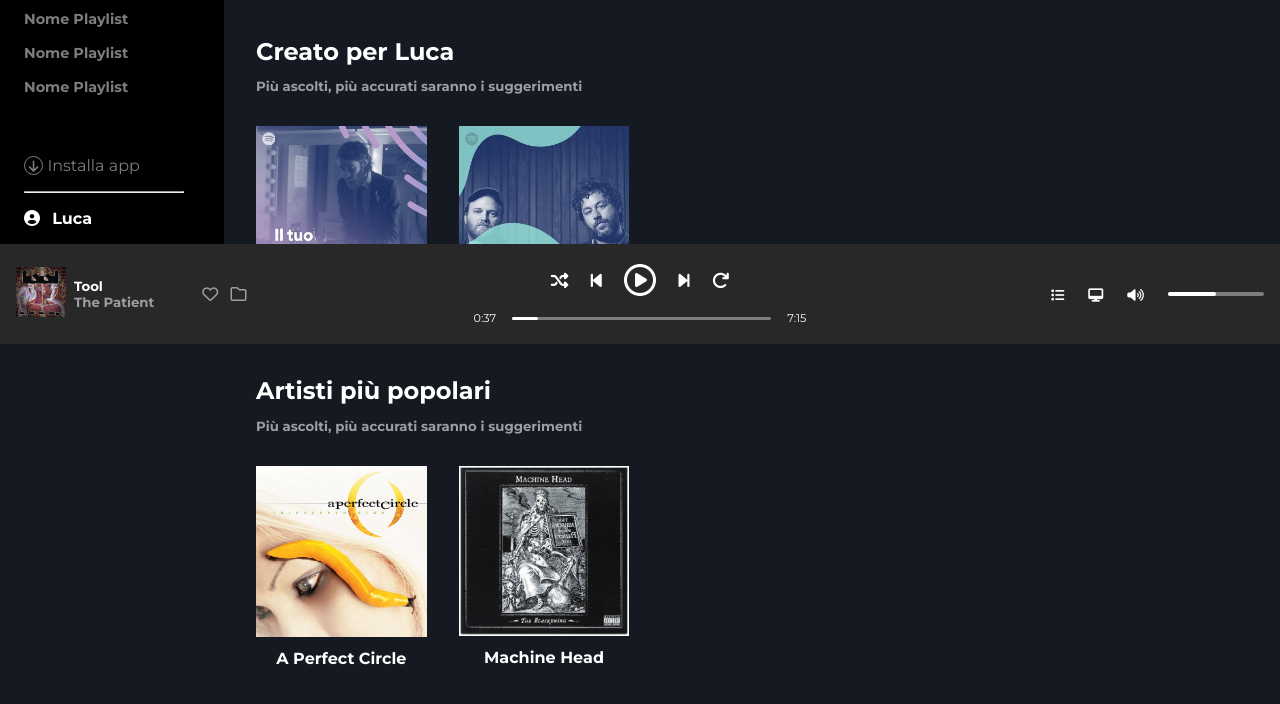
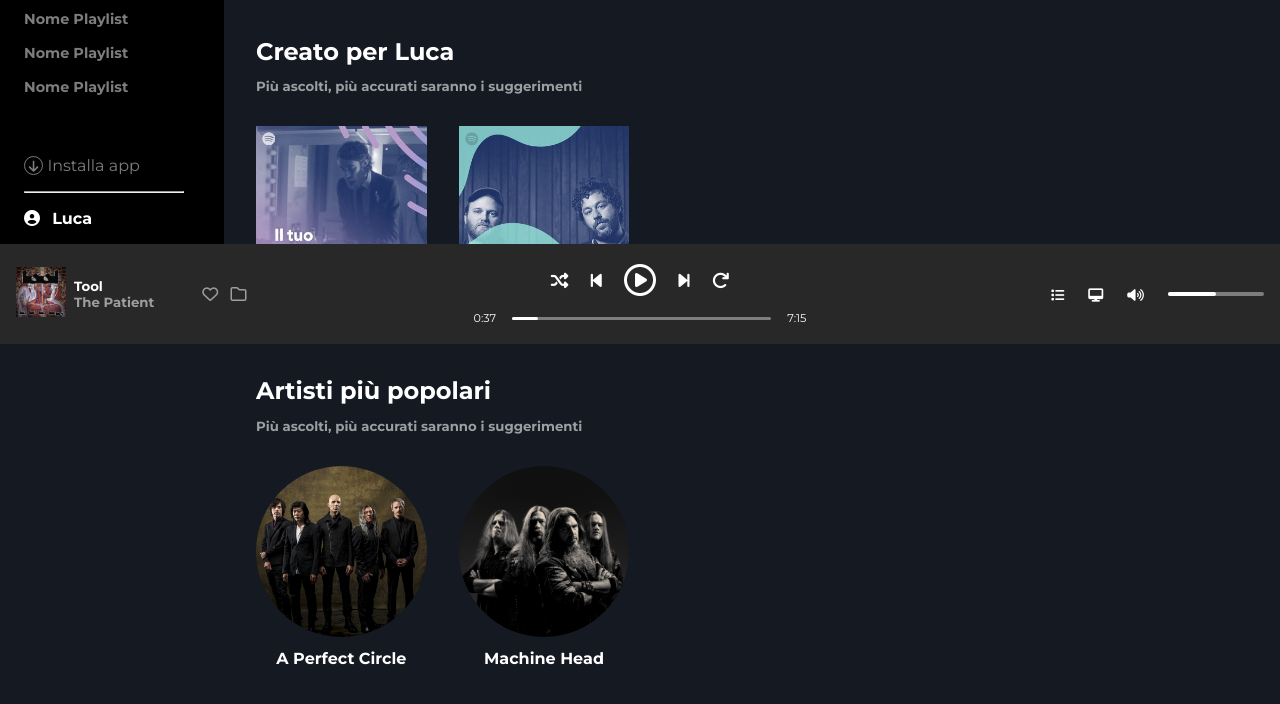
Before and after one commit to TaccLuc/html-css-spotifyweb, a plain HTML site: page index.html in a window 1280 px wide. Shown: the part 456-1160 px from the top of the page. Drawn offline with Linux system fonts and the light colour scheme.

Commit message:
Added: rounded artists frames

```diff
--- a/css/style.css
+++ b/css/style.css
@@ -262,6 +262,10 @@ main h5{
     margin: 0.5rem 0;
 }
 
+.artists .overlay-container > *{
+    border-radius: 50%;
+}
+
 .overlay-container{
     position: relative;
     cursor: pointer;
--- a/index.html
+++ b/index.html
@@ -292,11 +292,11 @@
                 <h5>
                     Più ascolti, più accurati saranno i suggerimenti
                 </h5>
-                <div class="main-row">
+                <div class="main-row artists">
 
                     <div class="main-col">
                         <div class="overlay-container">
-                            <img src="img/apc-cover.jpg" alt="APC">
+                            <img src="img/apc-band.jpg" alt="APC">
                             <div class="overlay">
                                 <i class="fa-regular fa-circle-play fa-4x"></i>
                             </div>
@@ -308,7 +308,7 @@
 
                     <div class="main-col">
                         <div class="overlay-container">
-                            <img src="img/machine-cover.jpg" alt="Machine Head">
+                            <img src="img/machine-band.jpg" alt="Machine Head">
                             <div class="overlay">
                                 <i class="fa-regular fa-circle-play fa-4x"></i>
                             </div>
```
Also changed, not shown: img/apc-band.jpg (added), img/machine-band.jpg (added).
